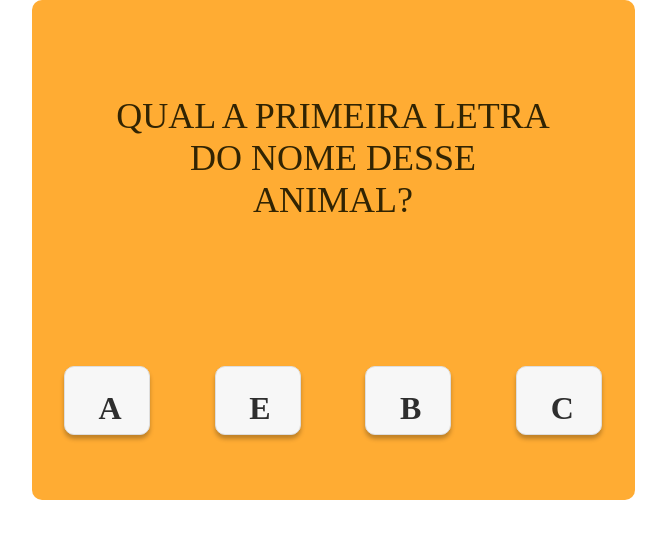
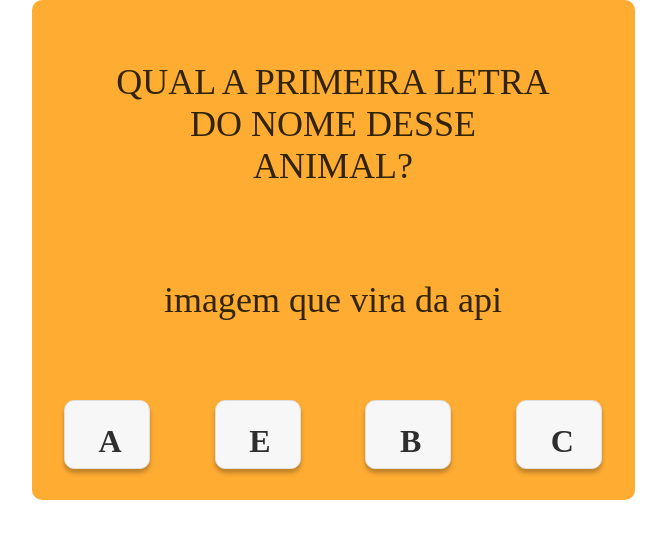
Before and after one commit to Devs-education-integrative-project/literacy-educational-game, a React (Create React App) app: page / in a window 1280 px wide. Shown: the top 538 px of the page, without its empty margins (307-973 px from the left). Built offline with nearby package versions, Linux system fonts and the light colour scheme.

Commit message:
só falta a imagem que vira da api

```diff
--- a/src/components/TelaJogar/index.jsx
+++ b/src/components/TelaJogar/index.jsx
@@ -5,7 +5,7 @@ const TelaJogar = () => {
   return (
     <div className='jogar'>
       <p>QUAL A PRIMEIRA LETRA DO NOME DESSE ANIMAL?</p>
-
+      <p>imagem que vira da api</p>
       <div className='jogar-jogo__btn'>
         <Button>A</Button>
         <Button>E</Button>
```
